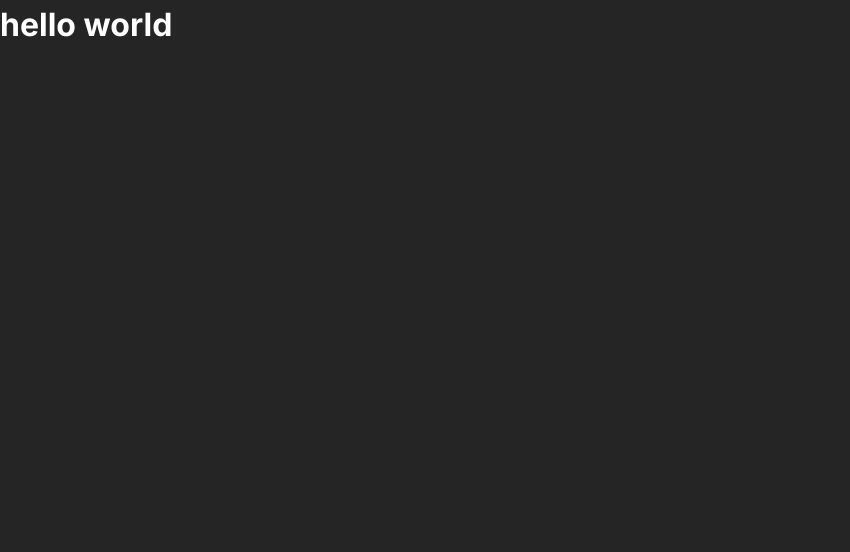
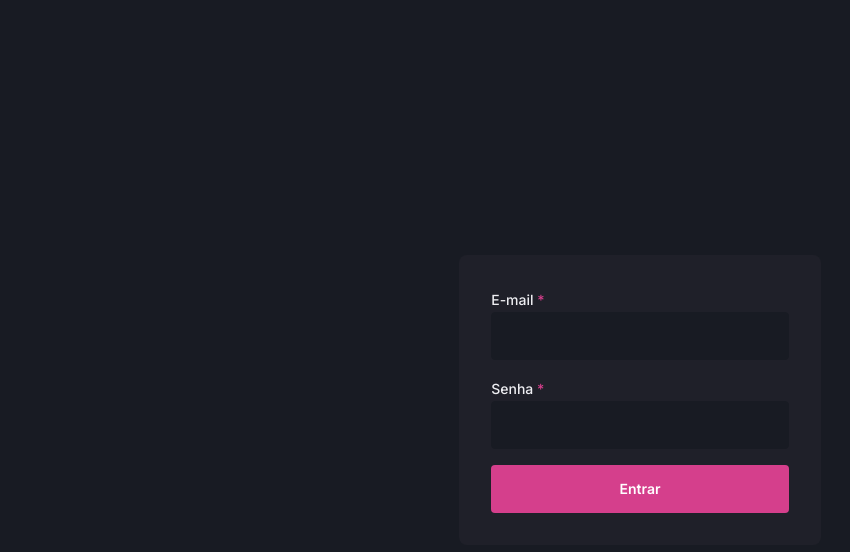
Before and after one commit to B-Lucas365/dash.go, a Next.js app: page / in a window 1280 px wide. Shown: the top 552 px of the page, without its empty margins (0-850 px from the left). Built offline with nearby package versions, Linux system fonts and the light colour scheme.

Commit message:
refactor - adding the login page to the home screen

```diff
--- a/src/app/page.tsx
+++ b/src/app/page.tsx
@@ -1,7 +1,27 @@
+'use client'
+
+import { Input } from "@/components/Input";
+import { Container, Form } from "./styles";
+import { Button } from "@/components/Button";
+
 export default function Home() {
   return (
-    <>
-      <h1>hello world</h1>
-    </>
-  );
+    <Container>
+        <Form>
+            <Input
+                label='E-mail'
+                required={true}
+                type='email'
+            />
+
+            <Input
+                label='Senha'
+                required={true}
+                type='password'
+            />
+
+            <Button text='Entrar'/>
+        </Form>
+    </Container>
+)
 }
```
Also changed, not shown: src/app/login/page.tsx (deleted, +0 -29 lines), src/app/styles.ts (renamed from src/app/login/styles.ts).
